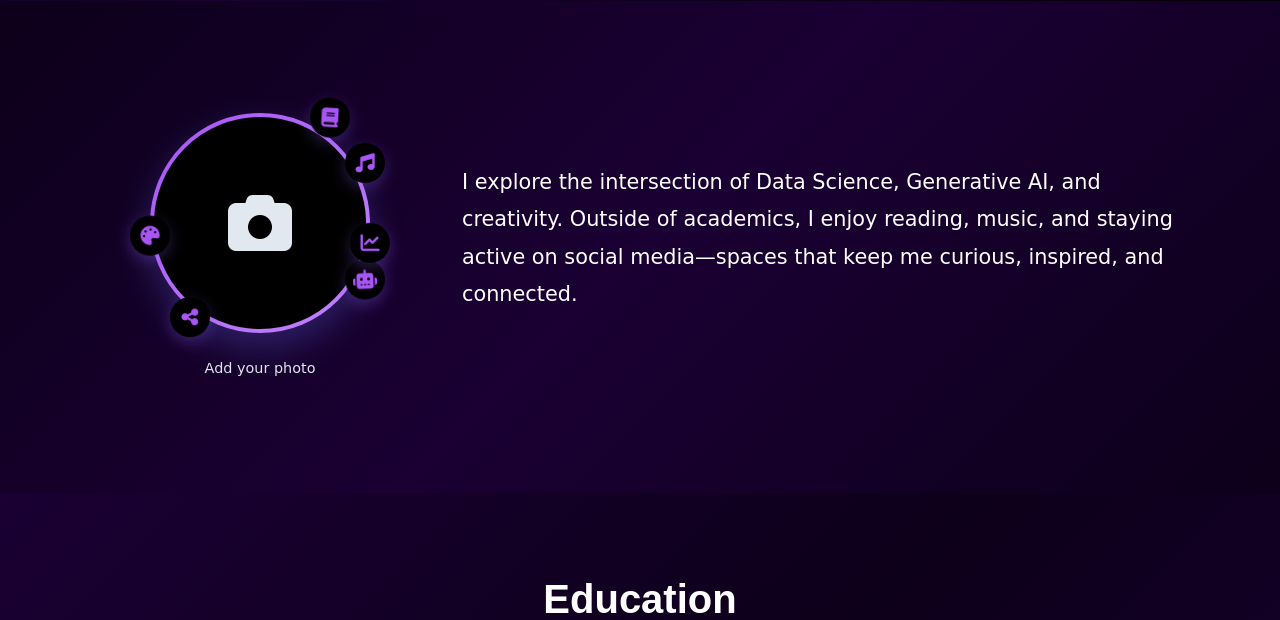
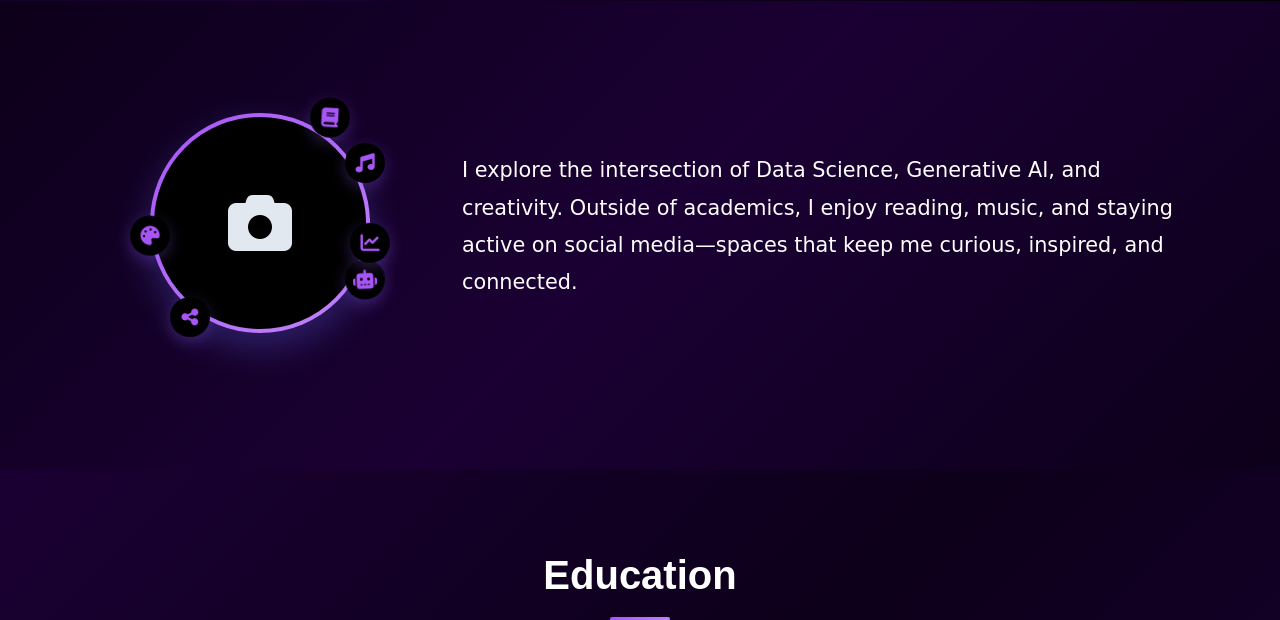
Before and after one commit to AN160404/Portfolio, a Flask app: page / in a window 1280 px wide. Shown: the part 799-1419 px from the top of the page. Run offline with Flask 3, Linux system fonts and the light colour scheme; some web fonts are replaced.

Commit message:
Remove placeholder text from photo section
Remove the "Add your photo" text from the index.html template.

Replit-Commit-Author: Agent
Replit-Commit-Session-Id: 62df60c5-2b78-4e49-b81c-4ffb934e1ae4
Replit-Commit-Checkpoint-Type: full_checkpoint
Replit-Commit-Screenshot-Url: https://storage.googleapis.com/screenshot-production-us-central1/7c142131-cc89-44be-bf0f-5e173cdb7548/62df60c5-2b78-4e49-b81c-4ffb934e1ae4/DNppVAB

```diff
--- a/templates/index.html
+++ b/templates/index.html
@@ -66,7 +66,6 @@
                             </div>
                         </div>
                         <div class="photo-caption">
-                            <p>Add your photo</p>
                         </div>
                     </div>
                 </div>
```
Also changed, not shown: attached_assets/image_1756726193285.png (added).
